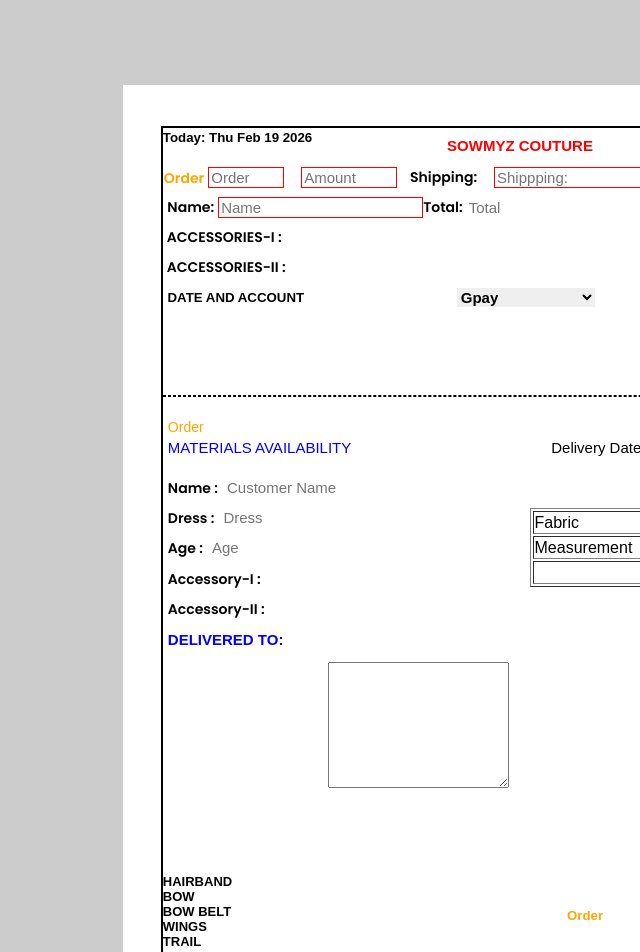
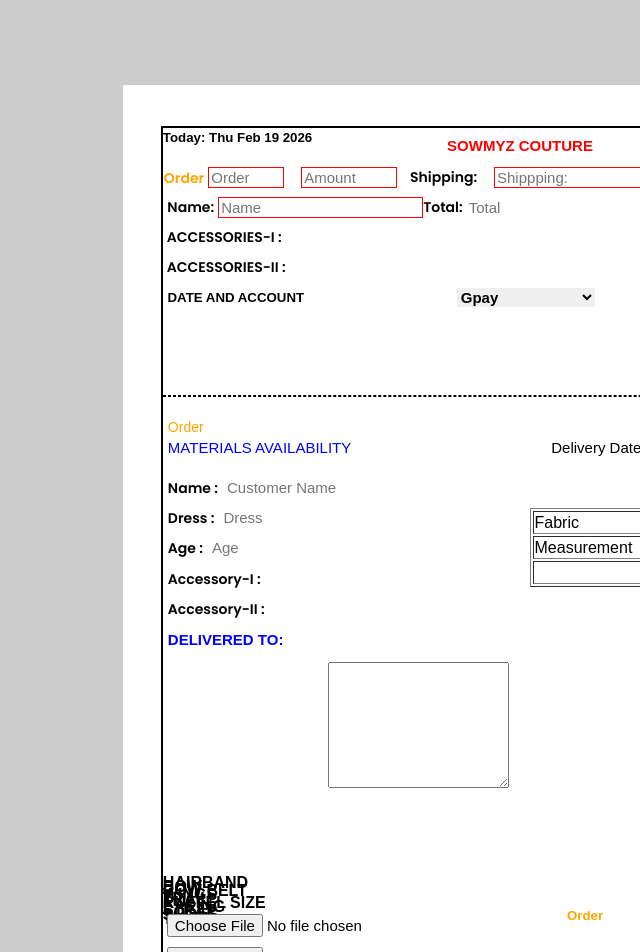
Before and after one commit to Praw47/Showmyz-Reports, a React (Vite) app: page / in a window 1280 px wide. Shown: the top 952 px of the page, without its empty margins (640-1280 px from the left). Built offline with nearby package versions, Linux system fonts and the light colour scheme.

Commit message:
Update dev.scss
Adding fontsize 13 - 16px; and add height - 4px;

```diff
--- a/src/sass/dev.scss
+++ b/src/sass/dev.scss
@@ -246,8 +246,9 @@
             li{
                 list-style-type: none;
                 text-align: start;
-                font-size: 13px;
+                font-size: 16px;
                 font-weight: 700;
+                height: 4px;
             }
             .inpGetImages{
                 height: 10px;
```
